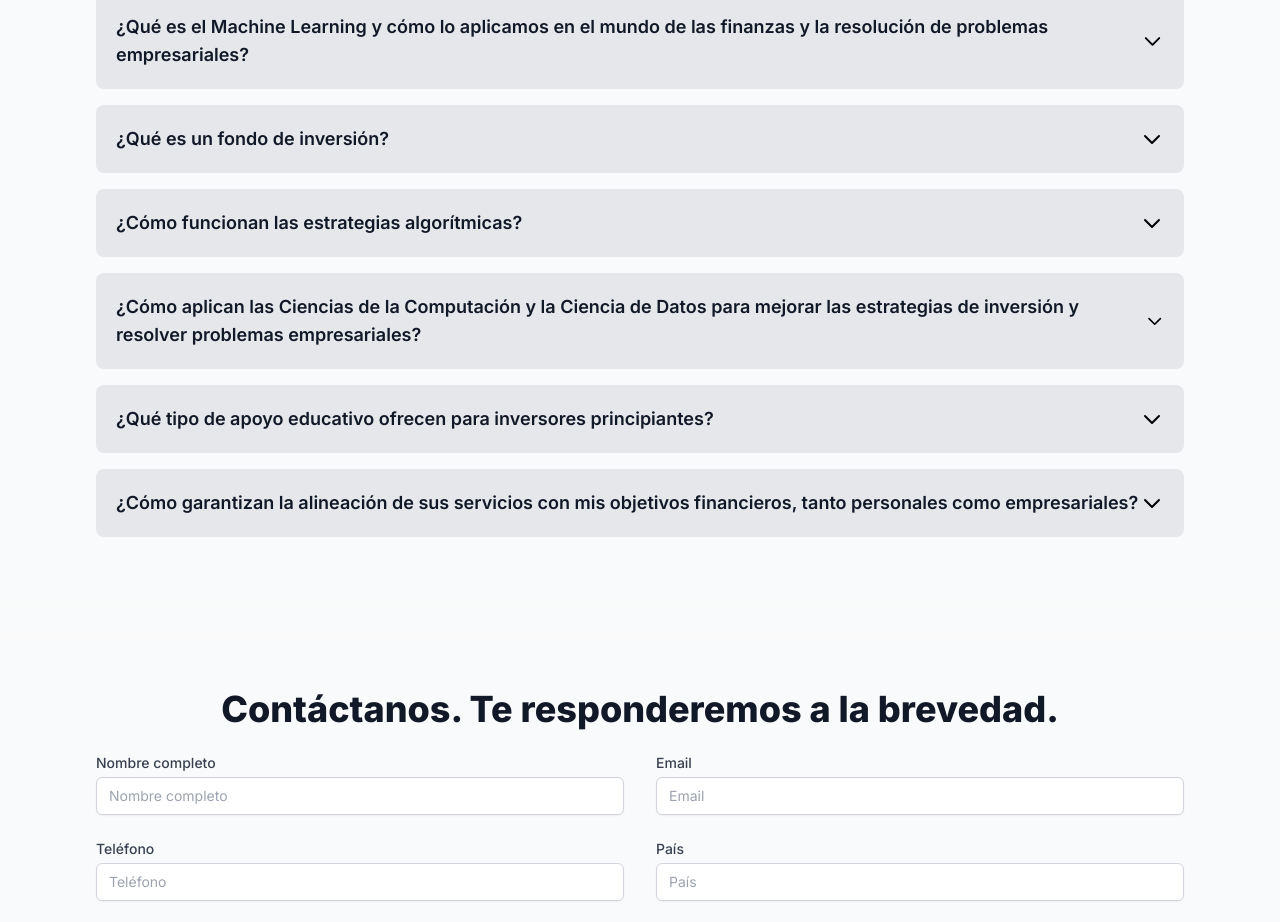
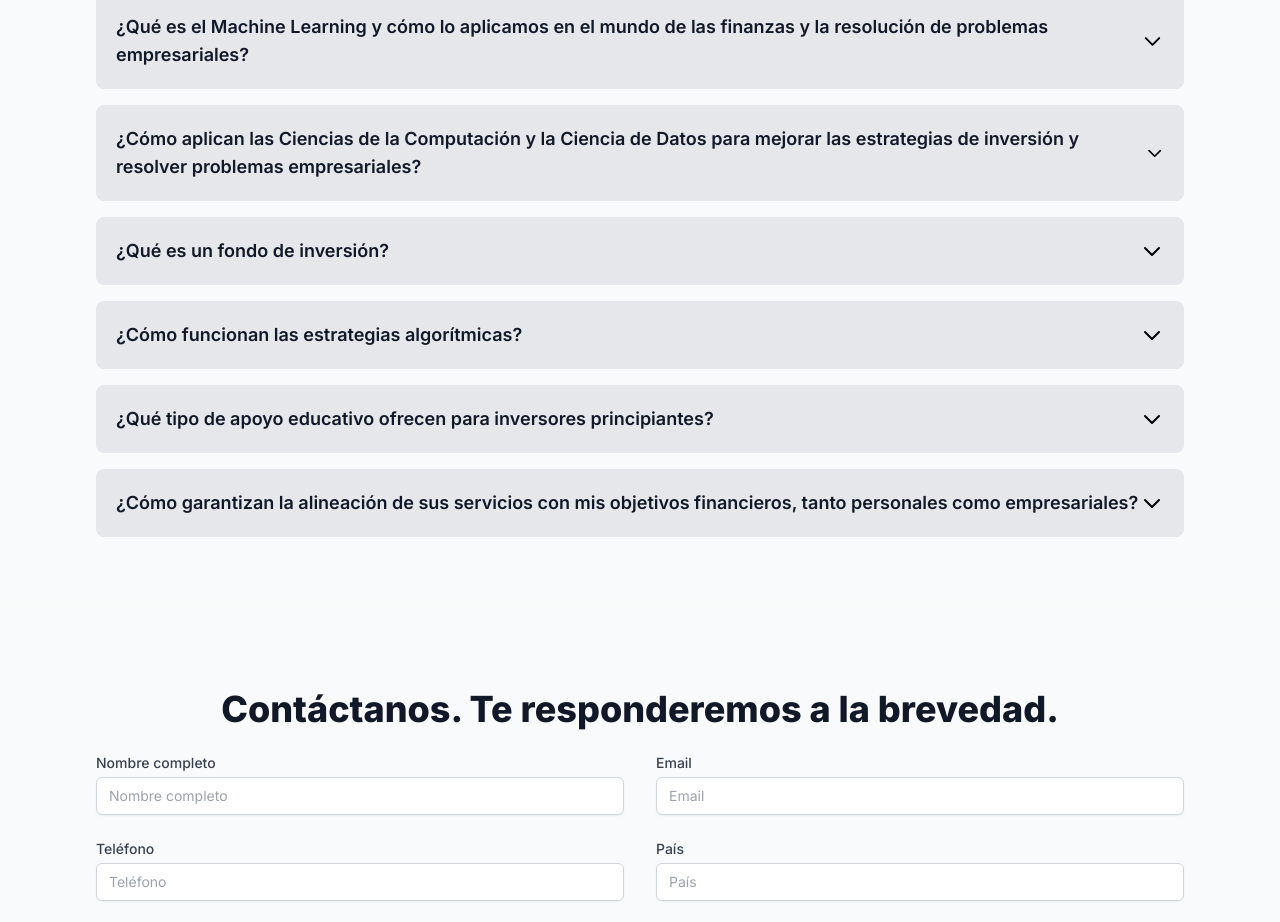
Before and after one commit to fedeheisemberg/Optima-Landing-Page, a Next.js app: page / in a window 1280 px wide. Shown: the part 3520-4442 px from the top of the page. Built offline with nearby package versions, Linux system fonts and the light colour scheme; no server answers.

Commit message:
Update faqs.js

```diff
--- a/components/faqs.js
+++ b/components/faqs.js
@@ -44,7 +44,9 @@ const Faqs = () => {
           <FaqItem title="¿Qué es el Machine Learning y cómo lo aplicamos en el mundo de las finanzas y la resolución de problemas empresariales?">
             El Machine Learning, o aprendizaje automático, es una rama de las Ciencias de la Computación que se centra en el desarrollo de sistemas capaces de aprender y hacer predicciones a partir de datos. En el mundo de las finanzas, lo usamos para identificar patrones de mercado, optimizar carteras, evaluar riesgos y mucho más, mejorando así la toma de decisiones y la eficiencia operativa.
           </FaqItem>
-
+          <FaqItem title="¿Cómo aplican las Ciencias de la Computación y la Ciencia de Datos para mejorar las estrategias de inversión y resolver problemas empresariales?">
+            Además de optimizar estrategias de inversión mediante técnicas de aprendizaje automático e inteligencia artificial para analizar grandes conjuntos de datos del mercado, aplicamos la ciencia de datos para abordar retos empresariales. Esto incluye modelos predictivos para reducir la rotación de empleados, algoritmos de optimización de inventarios para reducir costos, y análisis avanzados de datos para impulsar las ventas y la toma de decisiones. Nuestro enfoque holístico integra múltiples fuentes de datos y metodologías para proporcionar soluciones completas y accionables.
+          </FaqItem>
           <FaqItem title="¿Qué es un fondo de inversión?">
             Un fondo de inversión es un instrumento financiero que reúne capital
             de varios inversores para invertir en una diversidad de activos.
@@ -52,9 +54,6 @@ const Faqs = () => {
           <FaqItem title="¿Cómo funcionan las estrategias algorítmicas?">
             Las estrategias algorítmicas utilizan modelos matemáticos para tomar
             decisiones de inversión automatizadas basadas en datos del mercado.
-          </FaqItem>
-          <FaqItem title="¿Cómo aplican las Ciencias de la Computación y la Ciencia de Datos para mejorar las estrategias de inversión y resolver problemas empresariales?">
-            Además de optimizar estrategias de inversión mediante técnicas de aprendizaje automático e inteligencia artificial para analizar grandes conjuntos de datos del mercado, aplicamos la ciencia de datos para abordar retos empresariales. Esto incluye modelos predictivos para reducir la rotación de empleados, algoritmos de optimización de inventarios para reducir costos, y análisis avanzados de datos para impulsar las ventas y la toma de decisiones. Nuestro enfoque holístico integra múltiples fuentes de datos y metodologías para proporcionar soluciones completas y accionables.
           </FaqItem>
 
           <FaqItem title="¿Qué tipo de apoyo educativo ofrecen para inversores principiantes?">
```
